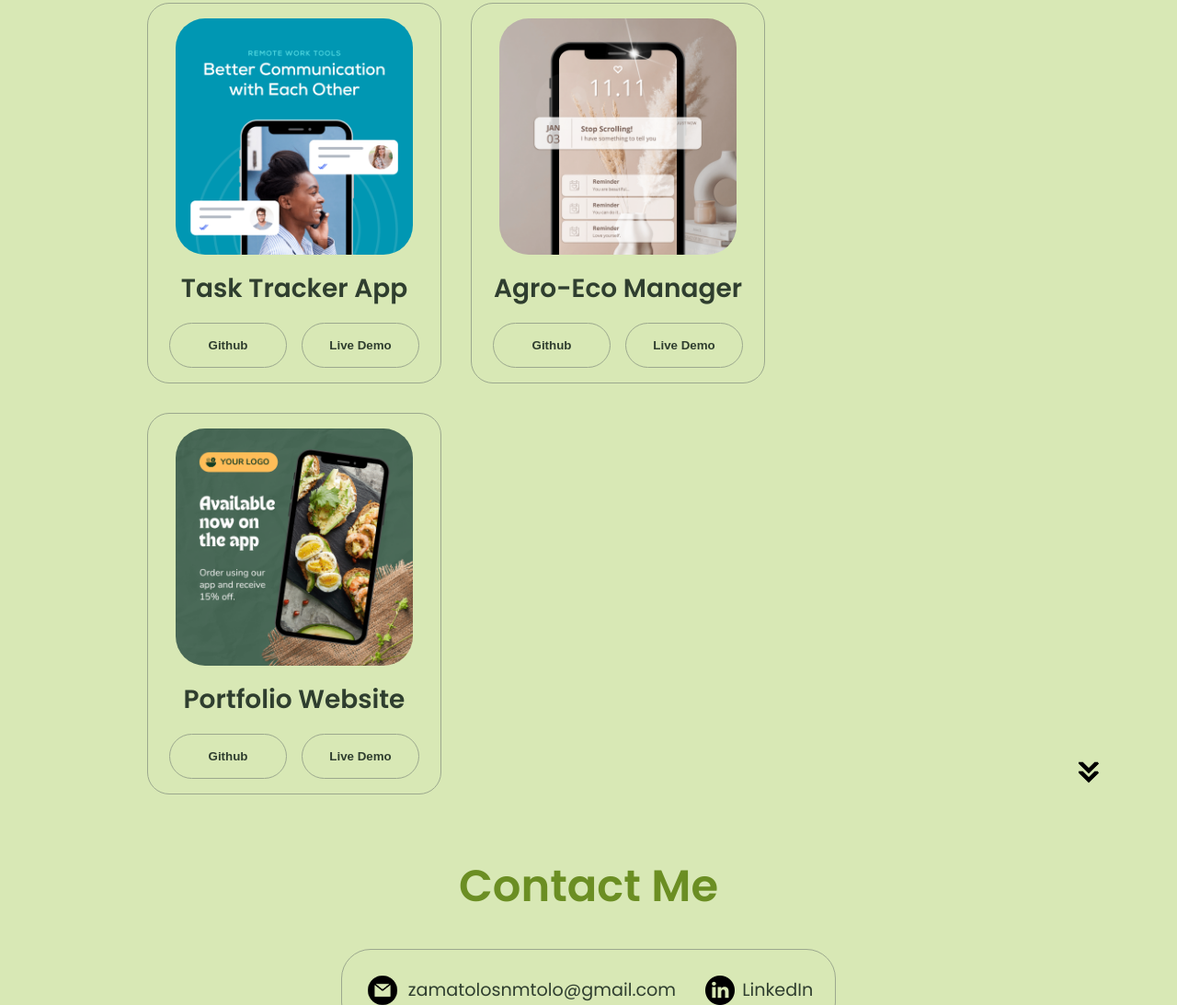
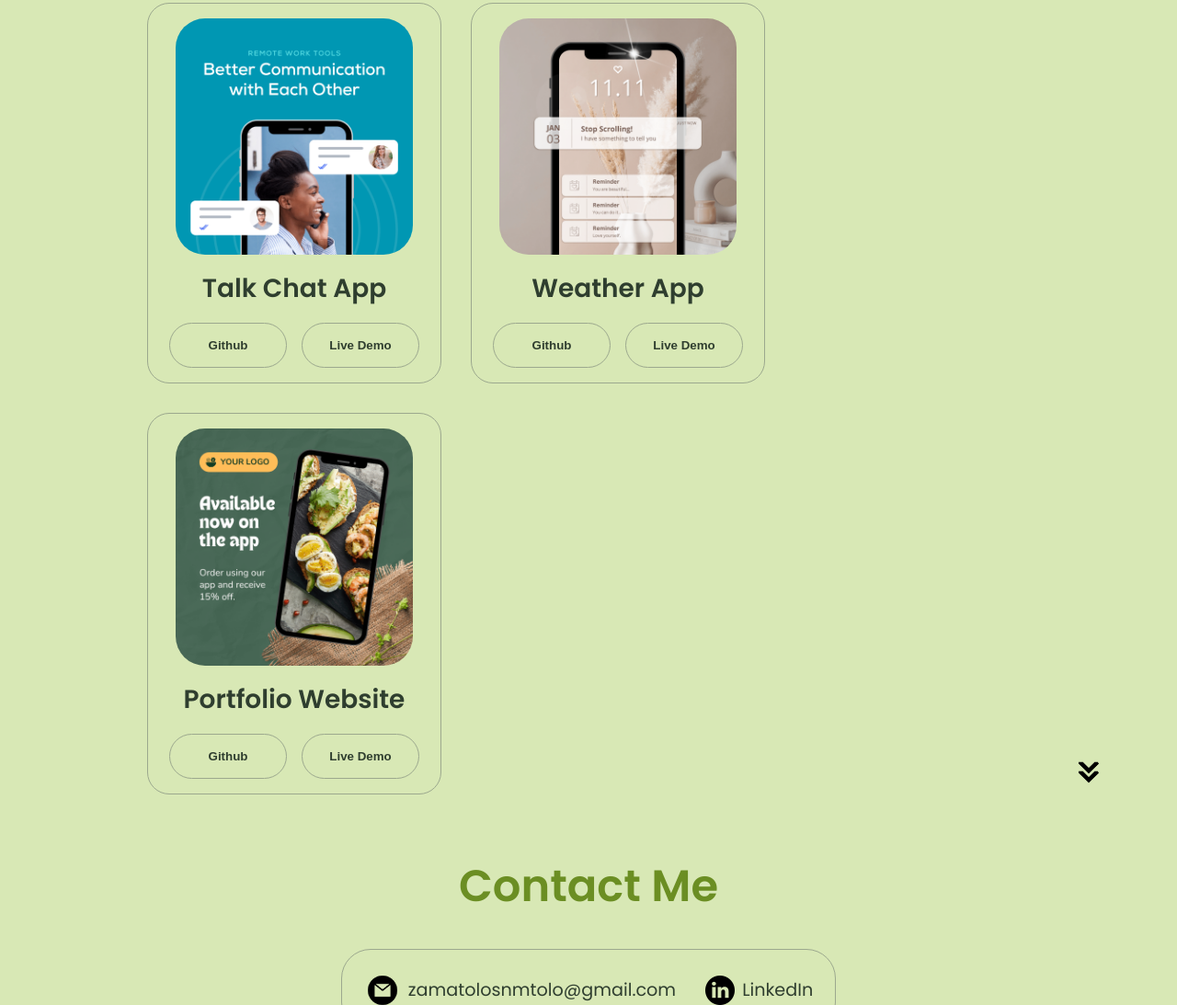
Before and after one commit to zamatolomtolo/Digital-Portfolio, a plain HTML site: page index.html in a window 1280 px wide. Shown: the part 3465-4558 px from the top of the page at 92% size. Drawn offline with Linux system fonts and the light colour scheme.

Commit message:
Basic changes

```diff
--- a/index.html
+++ b/index.html
@@ -176,9 +176,9 @@
 
           <div class="details-container color-container">
             <div class="article-container">
-              <img src="./assets/project-1.png" alt="Task Tracker App" class="project-img" />
+              <img src="./assets/project-1.png" alt="Talk Chat App" class="project-img" />
             </div>
-            <h2 class="experience-sub-title project-title">Task Tracker App</h2>
+            <h2 class="experience-sub-title project-title">Talk Chat App</h2>
             <div class="btn-container">
               <button class="btn btn-color-2 project-btn" onclick="location.href='https://github.com/zamatolo/task-tracker'">Github</button>
               <button class="btn btn-color-2 project-btn" onclick="location.href='https://task-tracker-zama.netlify.app/'">Live Demo</button>
@@ -189,7 +189,7 @@
             <div class="article-container">
               <img src="./assets/project-2.png" alt="Farm Management App" class="project-img" />
             </div>
-            <h2 class="experience-sub-title project-title">Agro-Eco Manager</h2>
+            <h2 class="experience-sub-title project-title">Weather App</h2>
             <div class="btn-container">
               <button class="btn btn-color-2 project-btn" onclick="location.href='https://github.com/zamatolo/agro-eco-app'">Github</button>
               <button class="btn btn-color-2 project-btn" onclick="location.href='https://agro-eco.netlify.app/'">Live Demo</button>
```
